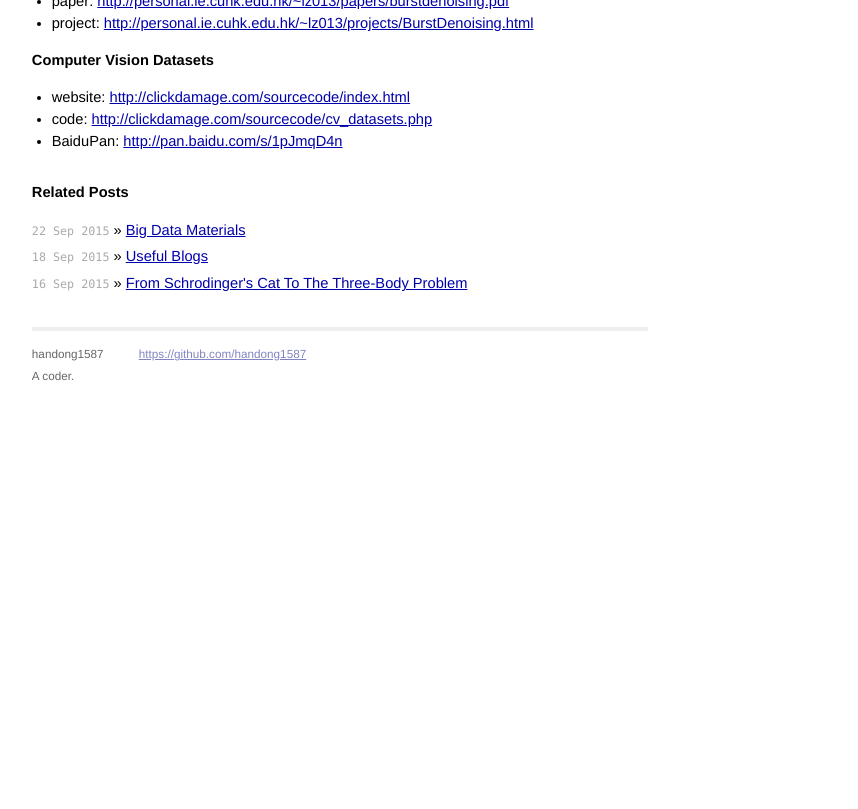
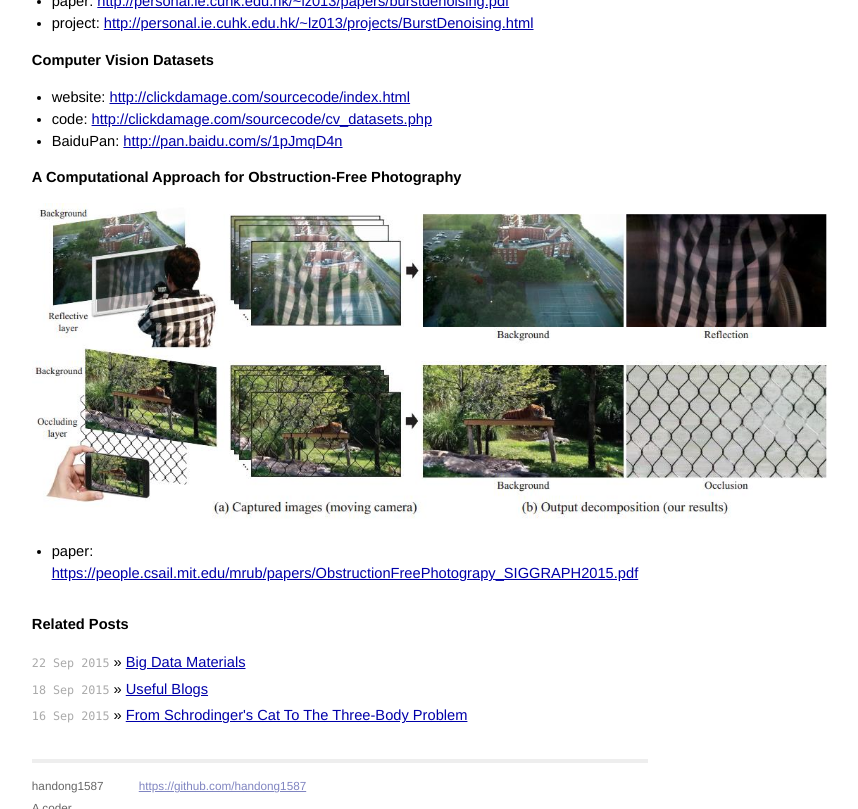
Before and after one commit to handong1587/handong1587.github.io, a Jekyll site: the page built from _posts/computer_vision/2015-09-12-computer-vision-materials.md, in a window 1280 px wide and 900 px high, scrolled down 1053 px, cut to the strip 91-900 px from the top of the window. Shown: the whole strip, without its empty margins (300-1158 px from the left). Built offline with Jekyll 4.4.1, drawn with Linux system fonts in a browser that asks for light colours; Markdown is read by kramdown in place of the engine named in the settings; comment, search, counter and statistics services are not loaded; before the commit the page ends 1543 px from its top, so only the background shows below that.

Commit message:
update md

```diff
--- a/_posts/computer_vision/2015-09-12-computer-vision-materials.md
+++ b/_posts/computer_vision/2015-09-12-computer-vision-materials.md
@@ -35,3 +35,9 @@ title: Computer Vision Materials
 - website: [http://clickdamage.com/sourcecode/index.html](http://clickdamage.com/sourcecode/index.html)
 - code: [http://clickdamage.com/sourcecode/cv_datasets.php](http://clickdamage.com/sourcecode/cv_datasets.php)
 - BaiduPan: [http://pan.baidu.com/s/1pJmqD4n](http://pan.baidu.com/s/1pJmqD4n)
+
+**A Computational Approach for Obstruction-Free Photography**
+
+<img src="/assets/computer-vision/A_Computational_Approach_for_Obstruction-Free_Photography.jpg" width="800" />
+
+- paper: [https://people.csail.mit.edu/mrub/papers/ObstructionFreePhotograpy_SIGGRAPH2015.pdf](https://people.csail.mit.edu/mrub/papers/ObstructionFreePhotograpy_SIGGRAPH2015.pdf)
```
Also changed, not shown: assets/computer-vision/A_Computational_Approach_for_Obstruction-Free_Photography.jpg (added).
